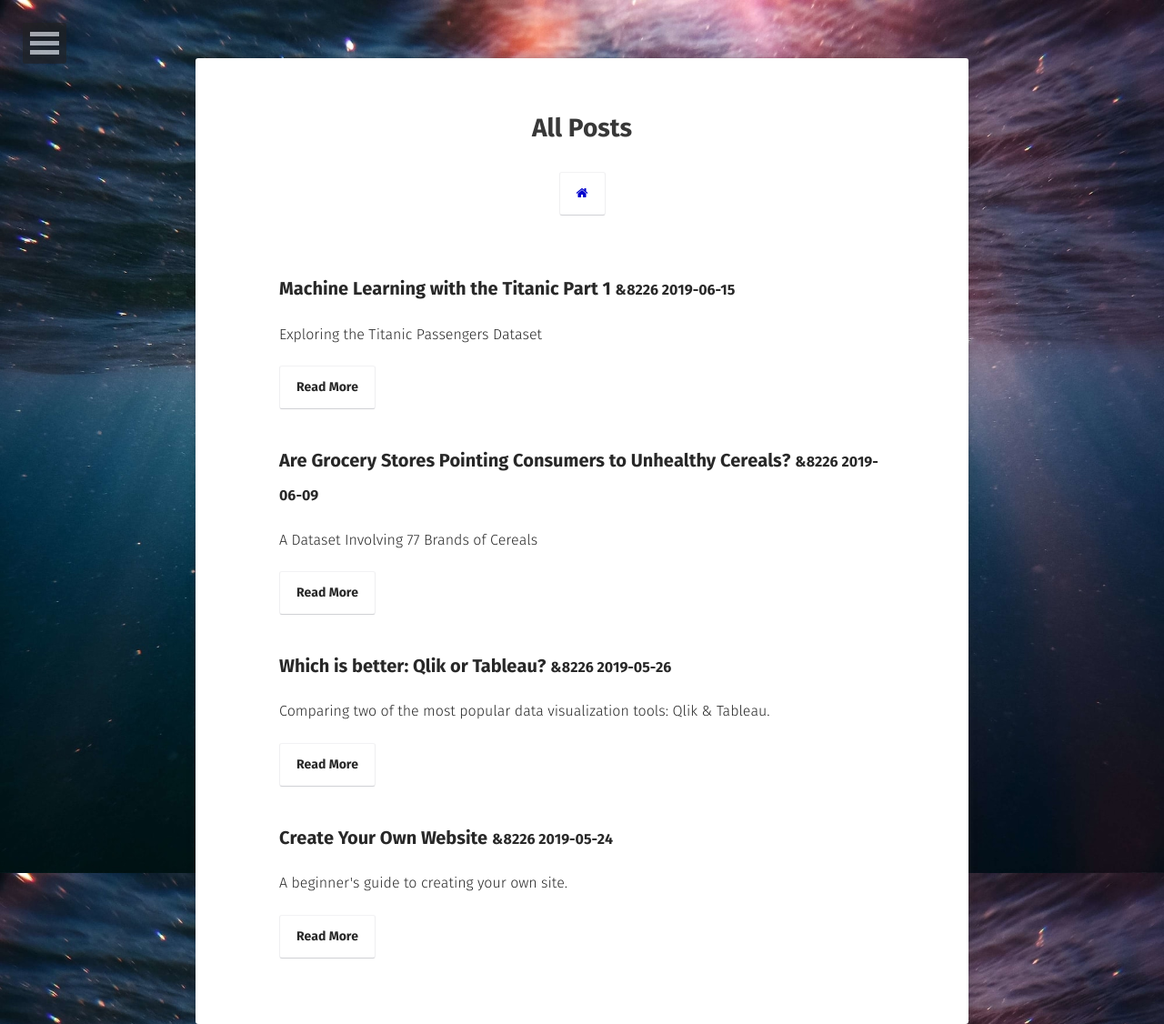
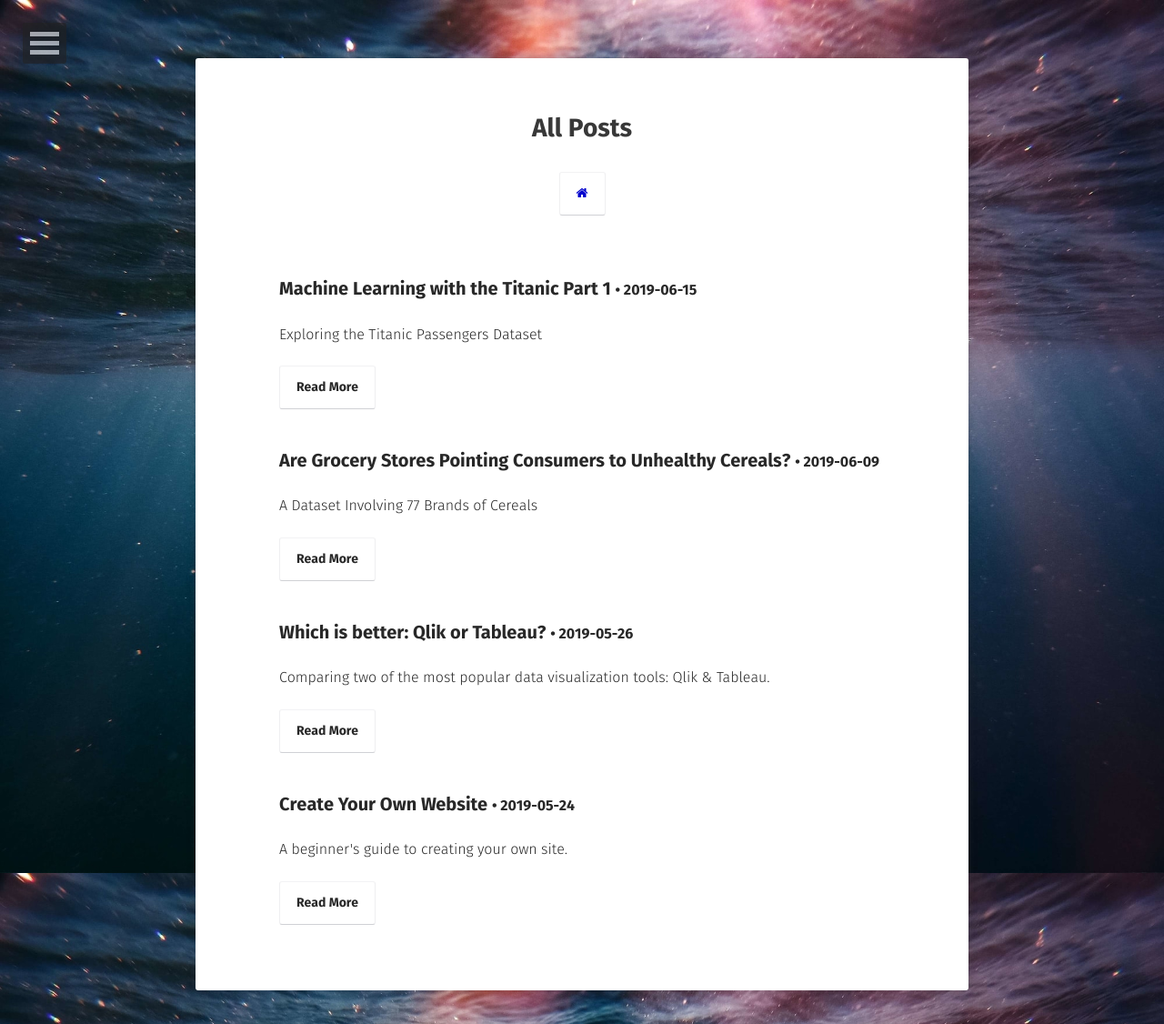
Before and after one commit to sarahschirduan/sarahschirduan.github.io, a Jekyll site: the page built from posts/index.md, in a window 1280 px wide. Shown: the whole page at 91% size. Built offline with Jekyll 4.4.1, drawn with Linux system fonts in a browser that asks for light colours; some web fonts are replaced.

Commit message:
Update post-list.html

```diff
--- a/_layouts/post-list.html
+++ b/_layouts/post-list.html
@@ -27,7 +27,7 @@ layout: compress
                         {% if post.project == null %}
                     <ul>
                         <li class="wow fadeInLeft" data-wow-duration="1.5s">
-                            <a class="zoombtn" href="{{ site.url }}{{ post.url }}">{{ post.title }}     <small> &8226 {{post.date | date: " %Y-%m-%d" }}</small></a>
+                            <a class="zoombtn" href="{{ site.url }}{{ post.url }}">{{ post.title }}     <small> &#8226 {{post.date | date: " %Y-%m-%d" }}</small></a>
                             <p>{{ post.excerpt }}</p>
                             <a href="{{ site.url }}{{ post.url }}" class="btn zoombtn">Read More</a>
                         </li>
```
